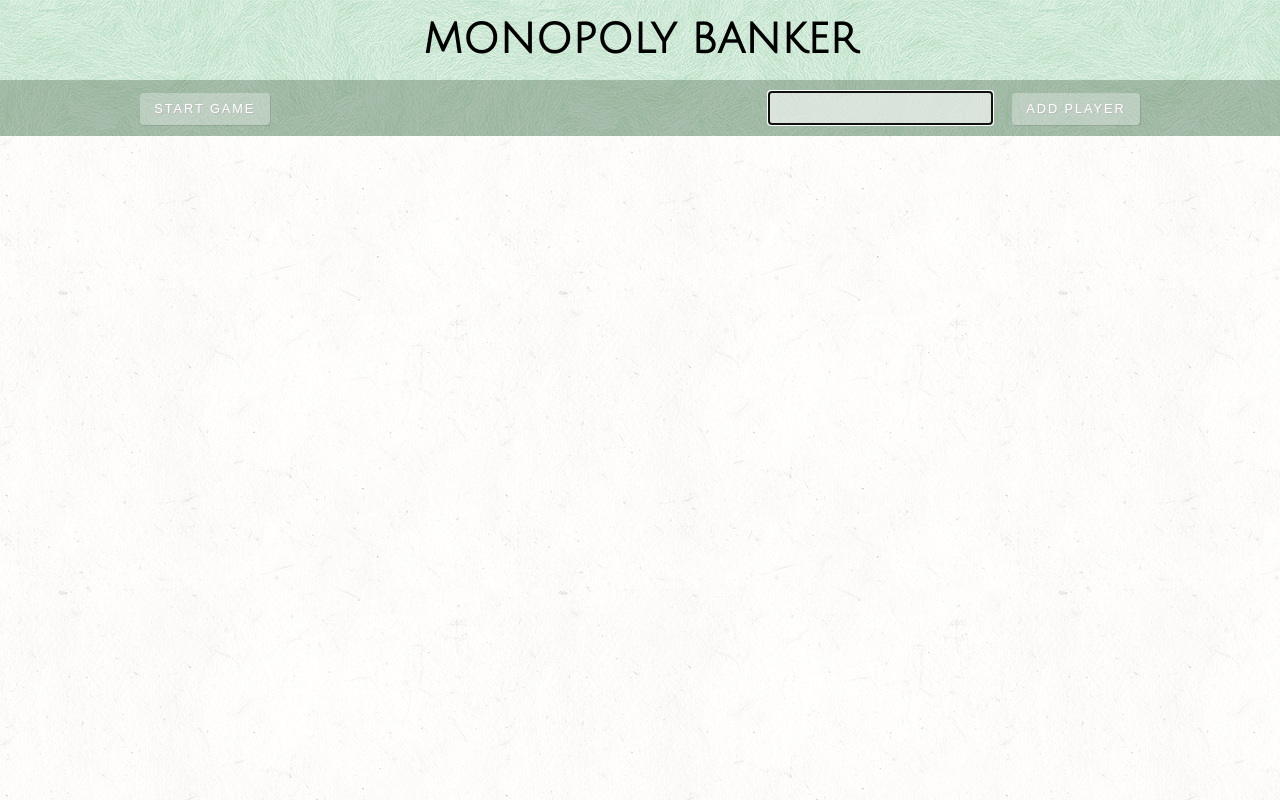
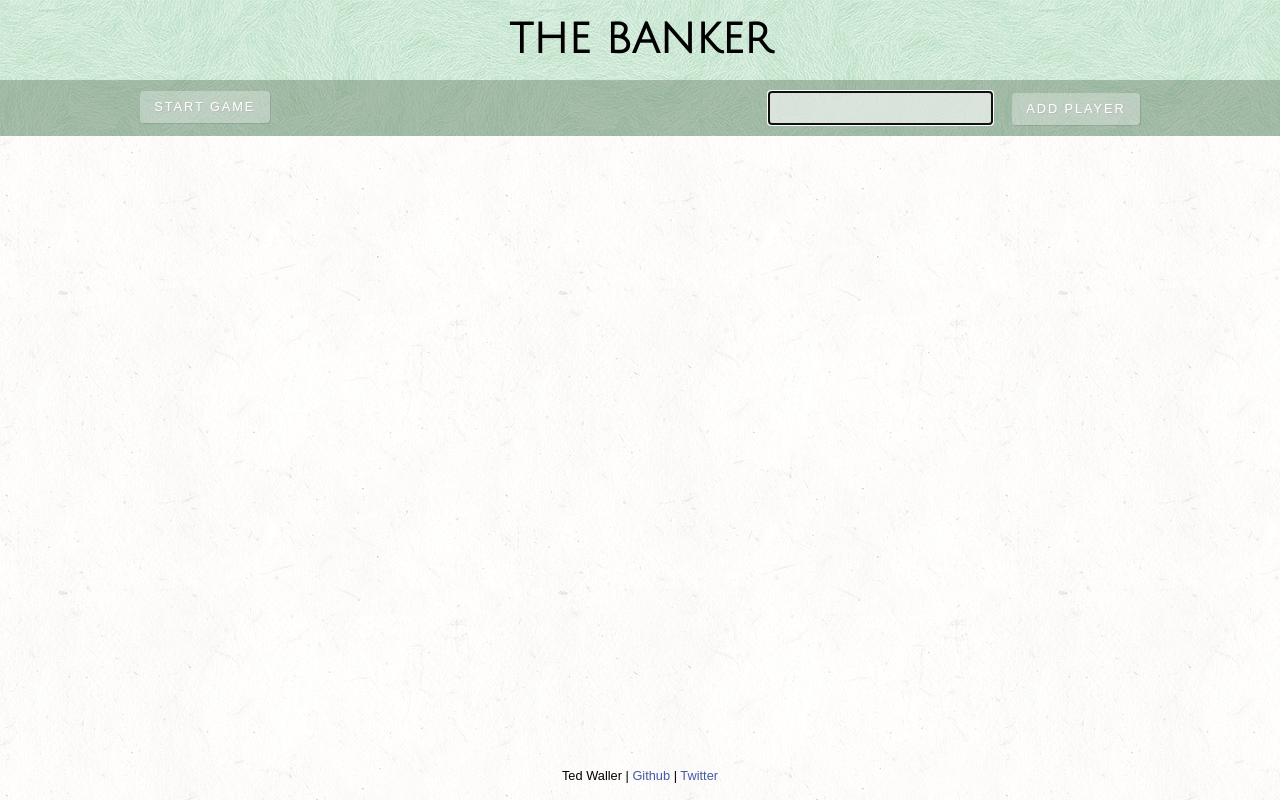
Before and after one commit to tbwiii/rupee, a website: page index.html in a window 1280 px wide. Drawn offline with nearby package versions, Linux system fonts and the light colour scheme.

Commit message:
removed jQuery, added footer, renamed

```diff
--- a/index.html
+++ b/index.html
@@ -1,15 +1,18 @@
 <!DOCTYPE html>
 <html ng-app="banker">
     <head>
-        <title>Monopoly Banker</title>
+        <title>The Banker</title>
 
         <link href='http://fonts.googleapis.com/css?family=Julius+Sans+One' rel='stylesheet' type='text/css'>
         <link rel="stylesheet" href="css/styles.css">
 
+        <script type="text/javascript" src="js/angular.js"></script>
+        <script type="text/javascript" src="js/app.js"></script>
+
     </head>
     <body ng-controller="gameCtrl" ng-view>
         <header class="master-header">
-            <h1>Monopoly Banker</h1>
+            <h1>The Banker</h1>
             <div class="top-bar">
                 <div class="wrap">
                     <div class="pre-game-form" ng-hide="gameStarted">
@@ -60,8 +63,6 @@
                 </div>
 			</div>
         </div>
-        <script src="//ajax.googleapis.com/ajax/libs/jquery/1.11.0/jquery.min.js" ></script>
-        <script type="text/javascript" src="js/angular.js"></script>
-        <script type="text/javascript" src="js/app.js"></script>
+        <footer>Ted Waller | <a href="http://github.com/tbwiii">Github</a> | <a href="http://twitter.com/tbwiii">Twitter</a></footer>
     </body>
 </html>
--- a/sass/_base.scss
+++ b/sass/_base.scss
@@ -9,6 +9,7 @@
 	background: url('../img/fibers.png');
 	-webkit-font-smoothing: antialiased;
 	font-smoothing: antialiased;
+	padding-bottom: 2em;
 }
 
 h1, h2, h3, h4, h5, h6 {
@@ -24,3 +25,17 @@
 	-webkit-font-smoothing: antialiased;
 	font-smoothing: antialiased;
 }
+
+footer {
+	position: absolute;
+	bottom: 0;
+	width: 100%;
+	height: 2rem;
+	font-size: 0.8em;
+	text-align: center;
+
+	a {
+		text-decoration: none;
+		color: rgb(66, 91, 165);
+	}
+}
--- a/sass/_buttons.scss
+++ b/sass/_buttons.scss
@@ -12,3 +12,8 @@
 	border-radius: 4px;
 	box-shadow: 1px 1px rgba(0, 0, 0, 0.1);
 }
+
+.start-game-button {
+	margin-top: 0.85em;
+	float: left;
+}
```
Also changed, not shown: css/styles.css.
